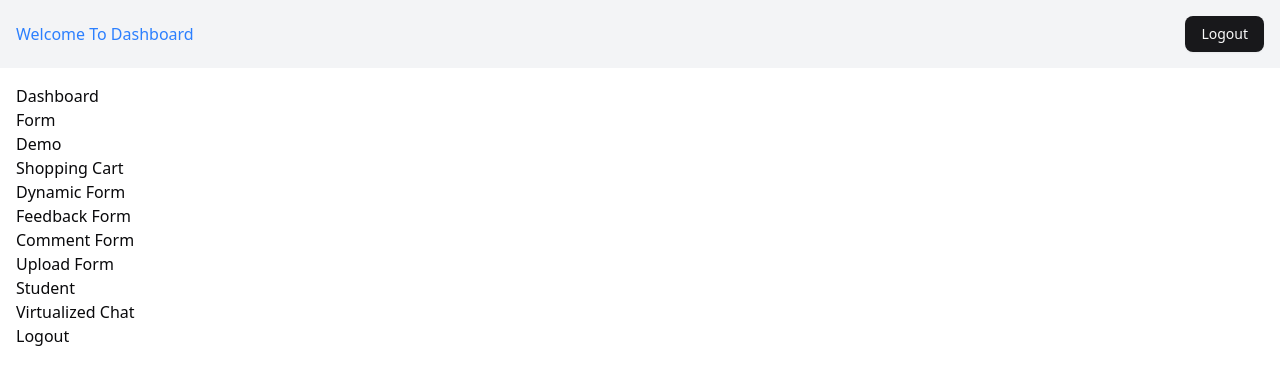
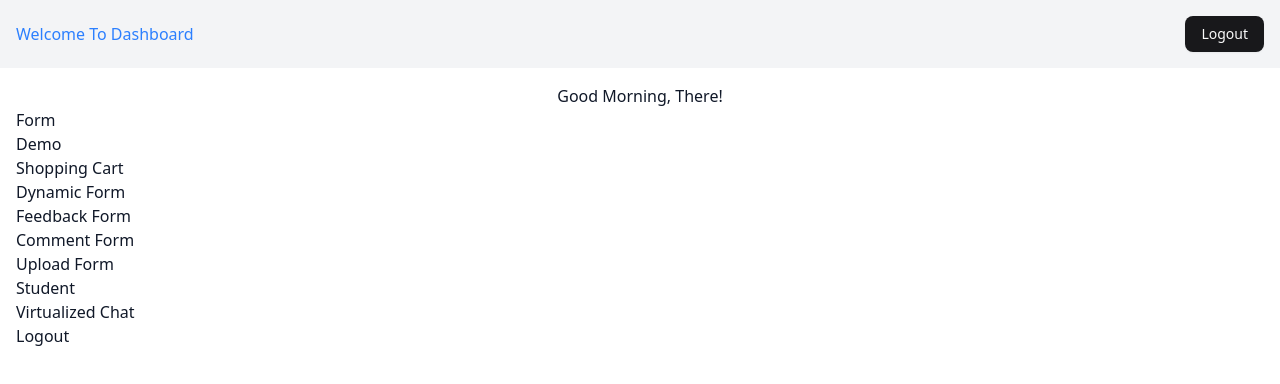
Before and after one commit to hasyaayunisonia/DemoWeb, a React (Vite) app: page /dashboard in a window 1280 px wide. Shown: the top 384 px of the page. Built offline with nearby package versions, Linux system fonts and the light colour scheme; sample sign-in values are in the browser's storage.

Commit message:
impplement render props for greeting

```diff
--- /dev/null
+++ b/src/components/atoms/TimeBasedGreeting.tsx
@@ -0,0 +1,23 @@
+import React from 'react';
+
+interface Props {
+  render: (greeting: string) => React.ReactNode;
+}
+
+const TimeBasedGreeting: React.FC<Props> = ({ render }) => {
+  const date = new Date();
+  const hour = date.getHours();
+  let greeting = 'Hello';
+
+  if (hour < 12) {
+    greeting = 'Good Morning';
+  } else if (hour < 18) {
+    greeting = 'Good Afternoon';
+  } else {
+    greeting = 'Good Evening';
+  }
+
+  return <>{render(greeting)}</>;
+};
+
+export default TimeBasedGreeting;
--- a/src/pages/dashboard/index.tsx
+++ b/src/pages/dashboard/index.tsx
@@ -2,14 +2,12 @@ import { useDispatch } from 'react-redux';
 import { useNavigate } from 'react-router-dom';
 import { clearAuth } from '../../features/auth/authSlice';
 import { useAuth } from '../../contexts/AuthContext';
+import TimeBasedGreeting from '@/components/atoms/TimeBasedGreeting';
 
 const Dashboard = () => {
   const { logout } = useAuth();
   const dispatch = useDispatch();
   const navigate = useNavigate();
-  //   const user = useSelector((state: RootState) => state.auth); // ✅ di sini
-
-  //   console.log("USER:", user);
 
   const handleClick = (number: number) => {
     switch (number) {
@@ -51,8 +49,10 @@ const Dashboard = () => {
   };
 
   return (
-    <div>
-      <h2>Dashboard</h2>
+    <div className="min-h-screen bg-white dark:bg-gray-900 text-gray-900 dark:text-white transition-colors duration-300">
+      <div className="flex  items-center justify-center">
+        <TimeBasedGreeting render={greeting => <h1>{greeting}, There!</h1>} />
+      </div>
       <button onClick={() => handleClick(1)}>Form</button>
       <br></br>
       <button onClick={() => handleClick(2)}>Demo</button>
```
